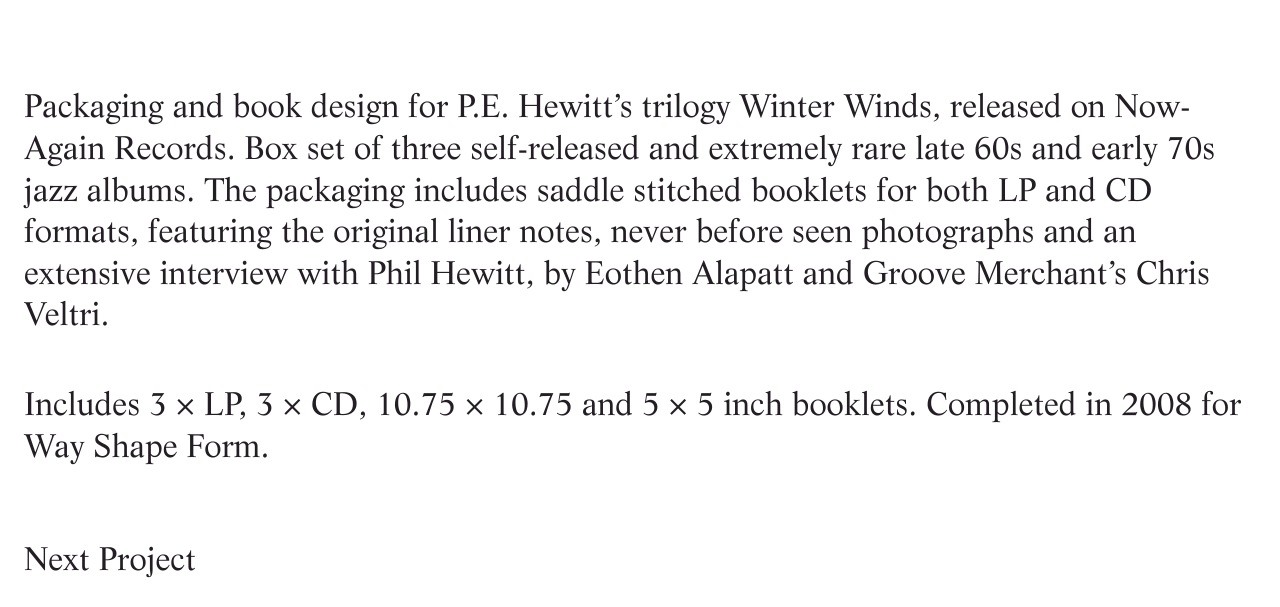
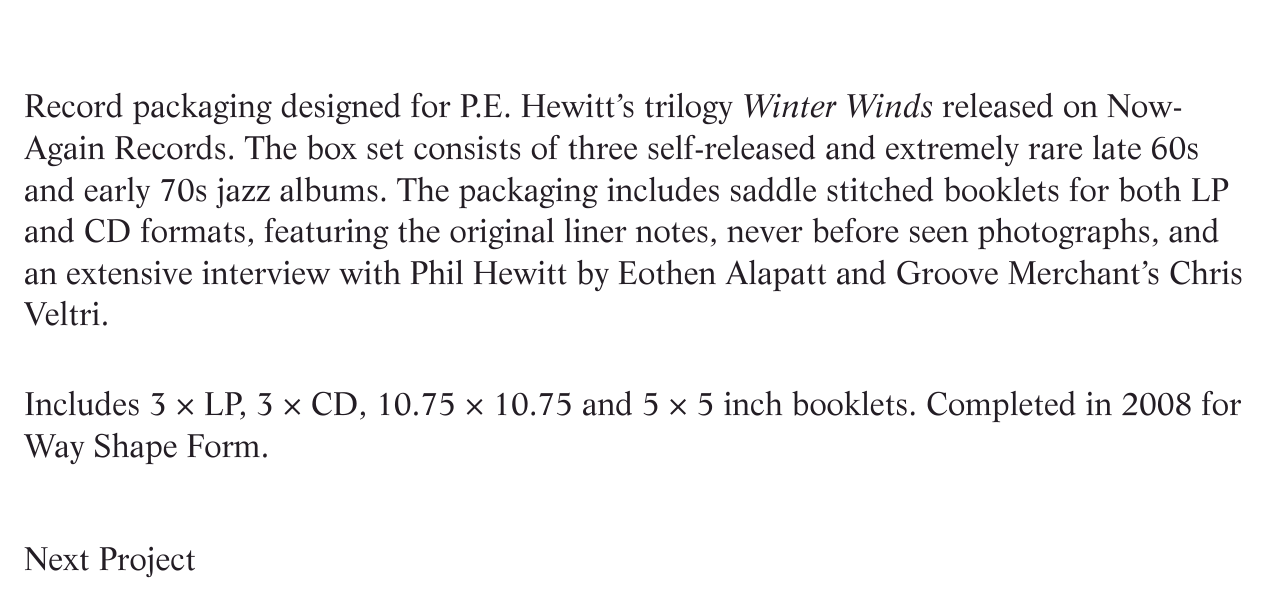
Before and after one commit to studio-cartogram/studioself, a Jekyll site: the page built from _projects/winterwinds.markdown, in a window 1280 px wide and 900 px high, scrolled down 7385 px, cut to the strip 293-900 px from the top of the window. Built offline with Jekyll 4.4.1, drawn with Linux system fonts in a browser that asks for light colours.

Commit message:
Updated Winterwinds

```diff
--- a/_projects/winterwinds.markdown
+++ b/_projects/winterwinds.markdown
@@ -20,6 +20,6 @@
 - "/uploads/PEHewitt_11.jpg"
 ---
 
-Packaging and book design for P.E. Hewitt’s trilogy Winter Winds, released on Now-Again Records. Box set of three self-released and extremely rare late 60s and early 70s jazz albums. The packaging includes saddle stitched booklets for both LP and CD formats, featuring the original liner notes, never before seen photographs and an extensive interview with Phil Hewitt, by Eothen Alapatt and Groove Merchant’s Chris Veltri.
+Record packaging designed for P.E. Hewitt’s trilogy *Winter Winds* released on Now-Again Records. The box set consists of three self-released and extremely rare late 60s and early 70s jazz albums. The packaging includes saddle stitched booklets for both LP and CD formats, featuring the original liner notes, never before seen photographs, and an extensive interview with Phil Hewitt by Eothen Alapatt and Groove Merchant’s Chris Veltri.
 
 Includes 3 × LP, 3 × CD, 10.75 × 10.75 and 5 × 5 inch booklets. Completed in 2008 for Way Shape Form.
```
